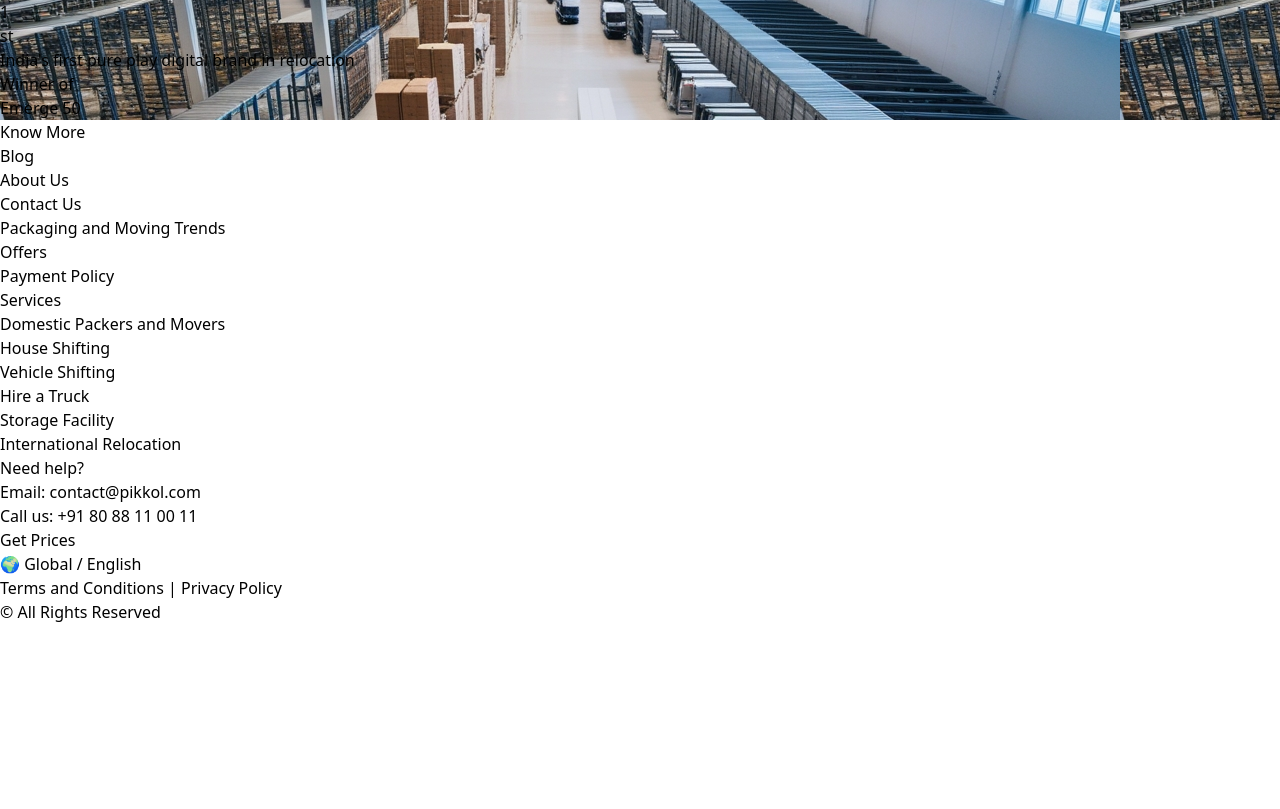
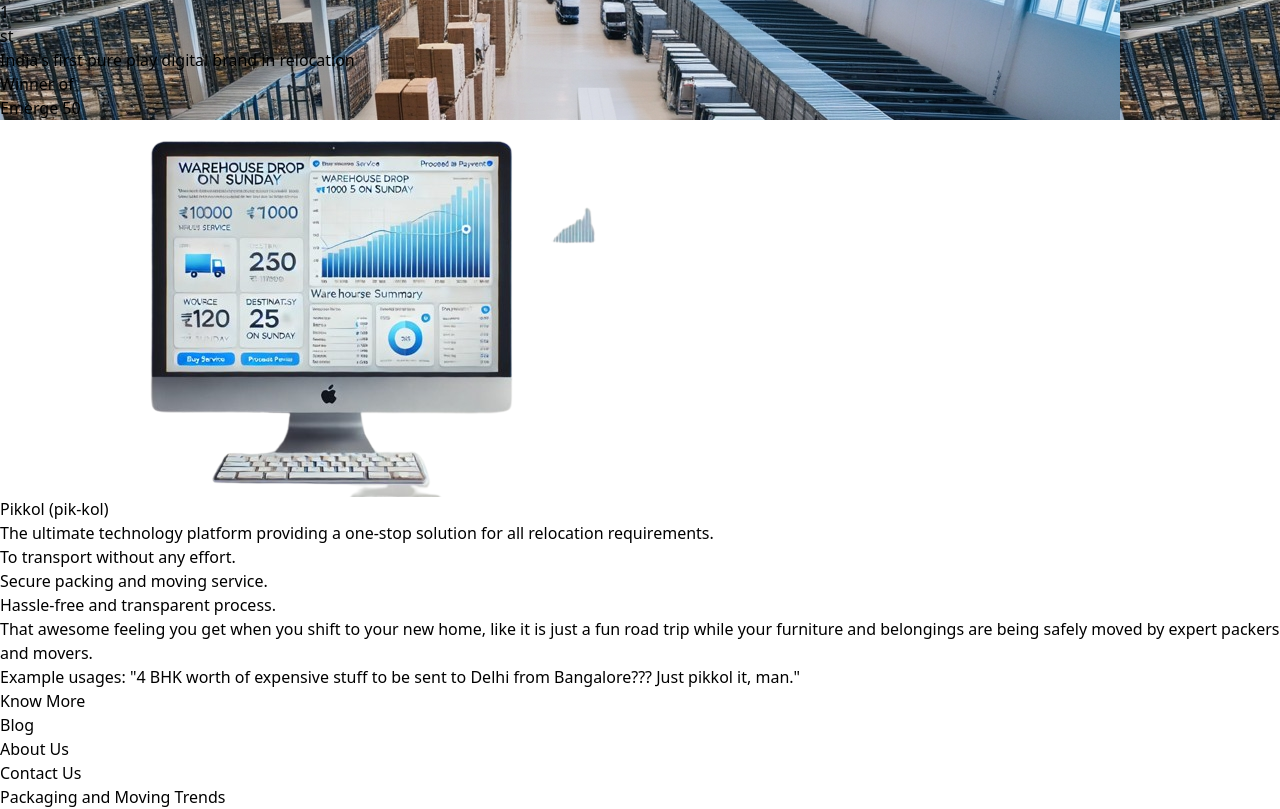
Before and after one commit to suaib92/exp, a React (Vite) app: page / in a window 1280 px wide. Shown: the part 360-1169 px from the top of the page. Before the commit the page ends 984 px from the top, so only its background shows below. Built offline with nearby package versions, Linux system fonts and the light colour scheme.

Commit message:
home section add

```diff
--- a/src/Pages/Home.jsx
+++ b/src/Pages/Home.jsx
@@ -1,59 +1,129 @@
 import React from 'react';
 import HomeImage from '../assets/home_bg.jpg';
+import Monitor from '../assets/monitor.png';
 
 const Home = () => {
   return (
-    <div className="relative bg-cover bg-center" style={{ backgroundImage: `url(${HomeImage})` }}>
-      <div className="hero__content flex flex-col items-center text-center p-8">
-        <div className="hero__title text-2xl font-bold mb-4">
-          <a href="https://app.pikkol.com/order/new/basic-info?traffic=organic" className="text-black" target="_self">
+    <>
+      <section className=''>
+        <div
+          className='relative bg-cover bg-center'
+          style={{ backgroundImage: `url(${HomeImage})` }}
+        >
+          <div className='hero__content flex flex-col items-center text-center p-8'>
+            <div className='hero__title text-2xl font-bold mb-4'>
+              <a
+                href='https://app.pikkol.com/order/new/basic-info?traffic=organic'
+                className='text-black'
+                target='_self'
+              >
                 Move
               </a>
             </div>
-        <div className="hero__sub-title text-xl mb-2">
-          <a href="https://app.pikkol.com/order/new/basic-info?traffic=organic" className="text-black" target="_self">
+            <div className='hero__sub-title text-xl mb-2'>
+              <a
+                href='https://app.pikkol.com/order/new/basic-info?traffic=organic'
+                className='text-black'
+                target='_self'
+              >
                 Move anything, anywhere
               </a>
             </div>
-        <div className="hero__sub-title text-xl mb-4">
-          <a href="https://app.pikkol.com/order/new/basic-info?traffic=organic" className="text-black" target="_self">
+            <div className='hero__sub-title text-xl mb-4'>
+              <a
+                href='https://app.pikkol.com/order/new/basic-info?traffic=organic'
+                className='text-black'
+                target='_self'
+              >
                 Zero hassles. #HappyMoving
               </a>
             </div>
-        <div className="col-xs-12 col-md-4 col-md-offset-4 start-md">
-          <a href="https://app.pikkol.com/order/new/basic-info?traffic=organic" className="hero__call-to-action bg-blue-500 text-white px-4 py-2 rounded-md hover:bg-blue-700 transition">
+            <div className='col-xs-12 col-md-4 col-md-offset-4 start-md'>
+              <a
+                href='https://app.pikkol.com/order/new/basic-info?traffic=organic'
+                className='hero__call-to-action bg-blue-500 text-white px-4 py-2 rounded-md hover:bg-blue-700 transition'
+              >
                 Calculate Your Moving Cost
               </a>
             </div>
-        <div className="hero__success__connector flex justify-center mt-8">
-          <div className="bg-white p-4 rounded-md w-1/3 text-center mx-2">
-            <div className="flex items-center justify-center">
-              <div className="text-4xl">4.1</div>
+            <div className='hero__success__connector flex justify-center mt-8'>
+              <div className='bg-white p-4 rounded-md w-1/3 text-center mx-2'>
+                <div className='flex items-center justify-center'>
+                  <div className='text-4xl'>4.1</div>
                 </div>
-            <p className="text-sm">Rated most trusted relocation firm on google</p>
+                <p className='text-sm'>
+                  Rated most trusted relocation firm on google
+                </p>
               </div>
-          <div className="bg-white p-4 rounded-md w-1/3 text-center mx-2">
-            <div className="flex items-center justify-center">
-              <div className="text-4xl">1</div>
-              <span className="text-sm pl-2">Lakh+</span>
+              <div className='bg-white p-4 rounded-md w-1/3 text-center mx-2'>
+                <div className='flex items-center justify-center'>
+                  <div className='text-4xl'>1</div>
+                  <span className='text-sm pl-2'>Lakh+</span>
                 </div>
-            <p className="text-sm">happy moves completed</p>
+                <p className='text-sm'>happy moves completed</p>
               </div>
-          <div className="bg-white p-4 rounded-md w-1/3 text-center mx-2">
-            <div className="flex items-center justify-center">
-              <div className="text-4xl">1</div>
-              <span className="text-sm pl-2">st</span>
+              <div className='bg-white p-4 rounded-md w-1/3 text-center mx-2'>
+                <div className='flex items-center justify-center'>
+                  <div className='text-4xl'>1</div>
+                  <span className='text-sm pl-2'>st</span>
                 </div>
-            <p className="text-sm">India's first pure play digital brand in relocation</p>
+                <p className='text-sm'>
+                  India's first pure play digital brand in relocation
+                </p>
               </div>
             </div>
-        <div className="bg-white p-4 rounded-md mt-8 text-center">
-          <div className="text-sm">Winner of <br />
-            <span className="text-2xl font-bold">Emerge 50</span>
+            <div className='bg-white p-4 rounded-md mt-8 text-center'>
+              <div className='text-sm'>
+                Winner of <br />
+                <span className='text-2xl font-bold'>Emerge 50</span>
               </div>
             </div>
           </div>
         </div>
+      </section>
+      <section className='py-12 bg-gray-100 h-[700px]'>
+        <div className='container mx-auto flex flex-col md:flex-row items-center justify-between h-full px-6 md:px-12'>
+          <div className='w-full h-72 md:w-1/2 mb-8 md:mb-0 flex justify-center'>
+            <img
+              src={Monitor}
+              alt='Pikkol platform preview'
+              className='w-full h-full object-contain'
+            />
+          </div>
+
+          <div className='w-full md:w-1/2 text-center md:text-left flex flex-col justify-center'>
+            <h1 className='text-3xl font-bold mb-4'>
+              Pikkol <span className='italic'>(pik-kol)</span>
+            </h1>
+            <p className='text-gray-700 italic mb-6'>
+              The{' '}
+              <span className='font-semibold'>
+                ultimate technology platform
+              </span>{' '}
+              providing a one-stop solution for all relocation requirements.
+            </p>
+
+            <ol className='list-decimal list-inside text-gray-800 mb-6'>
+              <li>
+                To <span className='italic'>transport without any effort</span>.
+              </li>
+              <li>Secure packing and moving service.</li>
+              <li>Hassle-free and transparent process.</li>
+              <li>
+                That awesome feeling you get when you shift to your new home,
+                like it is just a fun road trip while your furniture and
+                belongings are being safely moved by expert packers and movers.
+              </li>
+            </ol>
+
+            <p className='text-gray-600 italic'>
+              Example usages: "4 BHK worth of expensive stuff to be sent to
+              Delhi from Bangalore??? Just pikkol it, man."
+            </p>
+          </div>
+        </div>
+      </section>
+    </>
   );
 };
 
```
Also changed, not shown: src/assets/monitor.png (added). Lines whose indentation alone changed are shown as unchanged.
